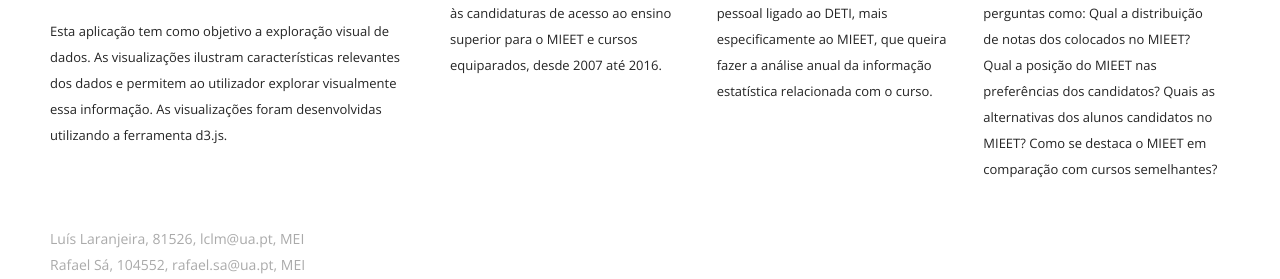
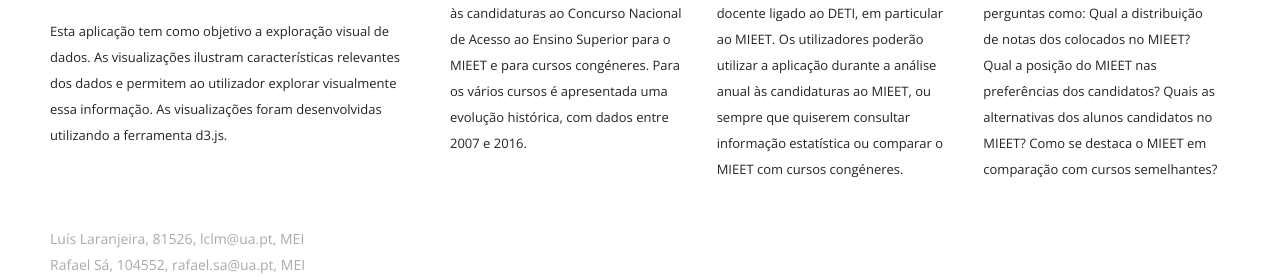
Before and after one commit to rafaelsa99/visual-data-exploration, a plain HTML site: page src/index.html in a window 1280 px wide. Shown: the part 290-569 px from the top of the page. Drawn offline with nearby package versions, Linux system fonts and the light colour scheme.

Commit message:
Index informations updated

```diff
--- a/src/index.html
+++ b/src/index.html
@@ -86,8 +86,10 @@
                     <div class="ib-head">
                       <h5>Descrição dos Dados</h5>
                     </div>
-                    <p>Os dados contêm informação relativa às candidaturas de acesso ao ensino superior para o MIEET e
-                      cursos equiparados, desde 2007 até 2016.</p>
+                    <p>O dataset contém informação relativa às candidaturas ao Concurso Nacional de Acesso ao Ensino
+                      Superior para o MIEET e para cursos congéneres. Para os vários cursos é apresentada uma evolução
+                      histórica, com dados entre 2007 e 2016.
+                    </p>
                   </div>
                 </div>
                 <div class="col-lg-4 col-md-6">
@@ -95,8 +97,9 @@
                     <div class="ib-head">
                       <h5>Utilizadores e Contexto</h5>
                     </div>
-                    <p>A aplicação deverá ser utilizada por pessoal ligado ao DETI, mais especificamente ao MIEET, que
-                      queira fazer a análise anual da informação estatística relacionada com o curso.</p>
+                    <p>A aplicação destina-se a pessoal docente ligado ao DETI, em particular ao MIEET. Os utilizadores
+                      poderão utilizar a aplicação durante a análise anual às candidaturas ao MIEET, ou sempre que
+                      quiserem consultar informação estatística ou comparar o MIEET com cursos congéneres.</p>
                   </div>
                 </div>
                 <div class="col-lg-4 col-md-6">
```
